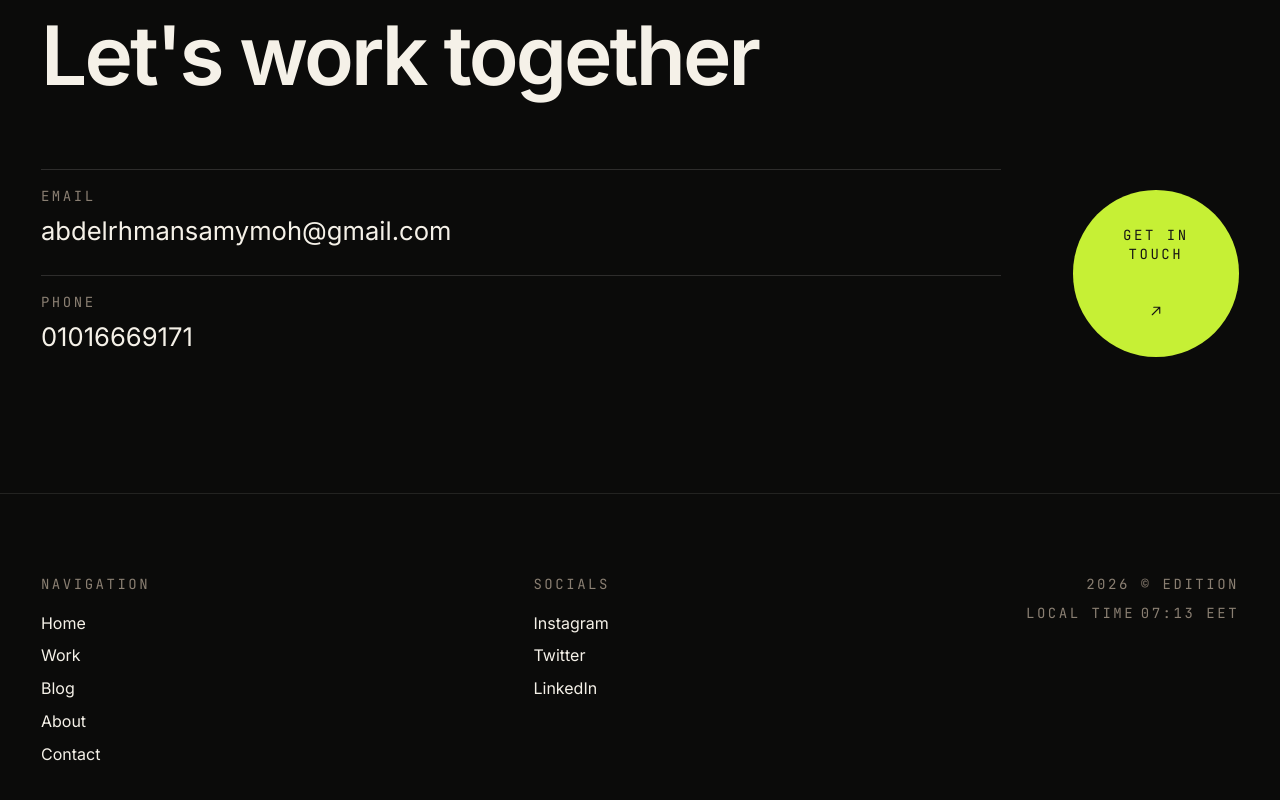
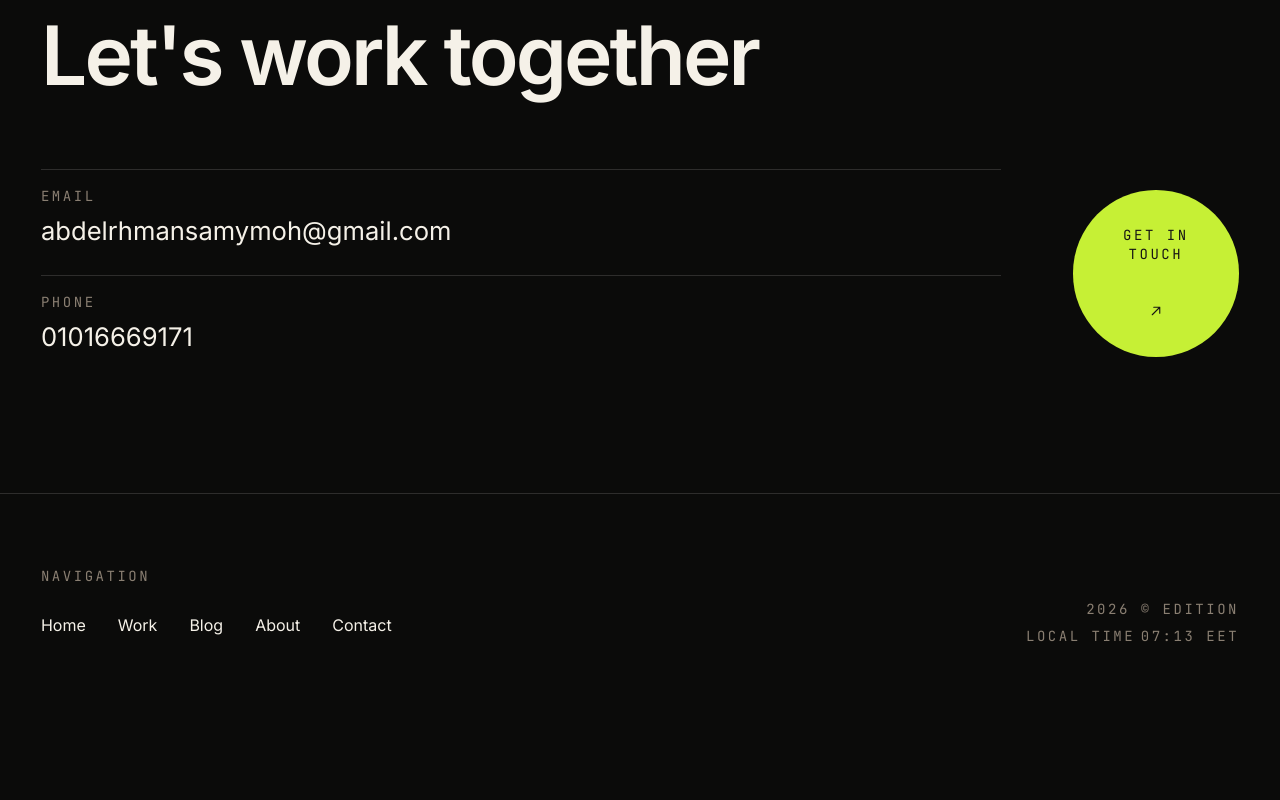
Before and after one commit to vemonser/portfolio, a Next.js app: page /en/work/nimbus in a window 1280 px wide. Shown: the part 2645-3445 px from the top of the page. After the commit the page ends 3340 px from the top, so only its background shows below. Built offline with nearby package versions, Linux system fonts and the light colour scheme.

Commit message:
feat(nav): unify bilingual navigation and footer

```diff
--- a/src/app/[locale]/layout.tsx
+++ b/src/app/[locale]/layout.tsx
@@ -147,19 +147,10 @@ export default async function LocaleLayout({ children, params }: Props) {
         <SiteFooter
           labels={{
             navigation: tFooter("navigation"),
-            socials: tFooter("socials"),
             edition: tFooter("edition"),
             localTime: tFooter("localTime"),
-            instagram: tFooter("instagram"),
-            twitter: tFooter("twitter"),
-            linkedin: tFooter("linkedin"),
           }}
           links={links}
-          socials={[
-            { key: "instagram", href: "#" },
-            { key: "twitter", href: "#" },
-            { key: "linkedin", href: "#" },
-          ]}
         />
       </body>
     </html>
--- a/src/app/globals.css
+++ b/src/app/globals.css
@@ -287,6 +287,7 @@ html[lang="ar"] .ui-label {
 
 .site-header__brand,
 .site-header__link,
+.site-header__locale,
 .menu-trigger,
 .nav-close {
   pointer-events: auto;
--- a/src/features/footer/SiteFooter.tsx
+++ b/src/features/footer/SiteFooter.tsx
@@ -6,28 +6,34 @@ import LocalTime from "./LocalTime";
 type Props = {
   labels: {
     navigation: string;
-    socials: string;
     edition: string;
     localTime: string;
-    instagram: string;
-    twitter: string;
-    linkedin: string;
   };
   links: NavLink[];
-  socials: Array<{ key: "instagram" | "twitter" | "linkedin"; href: string }>;
 };
 
-/** The dennissnellenberg bottom bar: navigation, socials, edition and clock. */
-export default function SiteFooter({ labels, links, socials }: Props) {
+/**
+ * The closing bar. It keeps the site's one navigation grammar — mono labels,
+ * hairline rules, the same routes in the same order — and drops the social row
+ * rather than shipping dead `#` links: a real destination or nothing.
+ *
+ * Every row here is at least 44px tall; the links are inline-flex so the
+ * target is the whole box, not just the text.
+ */
+export default function SiteFooter({ labels, links }: Props) {
   return (
-    <footer className="border-t border-bone/10 px-[var(--nav-inset)] pb-[max(3rem,var(--nav-inset))] pt-20">
-      <div className="grid grid-cols-2 items-start gap-x-8 gap-y-10 lg:grid-cols-[1fr_1fr_auto]">
-        <nav aria-label={labels.navigation}>
-          <p className="ui-label">{labels.navigation}</p>
-          <ul className="m-0 mt-4 flex list-none flex-col items-start gap-[0.55rem] p-0">
+    <footer className="border-t border-[var(--line-hairline)] px-[var(--inset-edge)] pb-[max(var(--space-5),var(--inset-edge))] pt-[var(--space-6)]">
+      <div className="flex flex-wrap items-end justify-between gap-[var(--space-6)]">
+        <nav aria-label={labels.navigation} className="min-w-0">
+          <p className="ui-label m-0">{labels.navigation}</p>
+
+          <ul className="m-0 mt-[var(--space-2)] flex list-none flex-wrap gap-x-[var(--space-4)] gap-y-0 p-0">
             {links.map((link) => (
-              <li key={link.key}>
-                <LinkLine href={link.href} className="text-t-16 ar:text-t-20">
+              <li key={link.key} className="flex">
+                <LinkLine
+                  href={link.href}
+                  className="inline-flex min-h-11 items-center text-t-16 ar:text-t-20"
+                >
                   {link.label}
                 </LinkLine>
               </li>
@@ -35,26 +41,12 @@ export default function SiteFooter({ labels, links, socials }: Props) {
           </ul>
         </nav>
 
-        <nav aria-label={labels.socials}>
-          <p className="ui-label">{labels.socials}</p>
-          <ul className="m-0 mt-4 flex list-none flex-col items-start gap-[0.55rem] p-0">
-            {socials.map((social) => (
-              <li key={social.key}>
-                <LinkLine
-                  href={social.href}
-                  external={social.href !== "#"}
-                  className="text-t-16 ar:text-t-20"
-                >
-                  {labels[social.key]}
-                </LinkLine>
-              </li>
-            ))}
-          </ul>
-        </nav>
-
-        <div className="flex flex-col gap-[0.55rem] lg:items-end lg:text-end">
-          <p className="ui-label">{labels.edition}</p>
-          <p data-clock className="ui-label inline-flex gap-[0.4em] whitespace-nowrap">
+        <div className="flex flex-col gap-[0.35rem] md:items-end md:text-end">
+          <p className="ui-label m-0">{labels.edition}</p>
+          <p
+            data-clock
+            className="ui-label m-0 inline-flex gap-[0.4em] whitespace-nowrap"
+          >
             {labels.localTime} <LocalTime />
           </p>
         </div>
```
Also changed, not shown: 1 other file (tests, documents, lock files or other folders).
